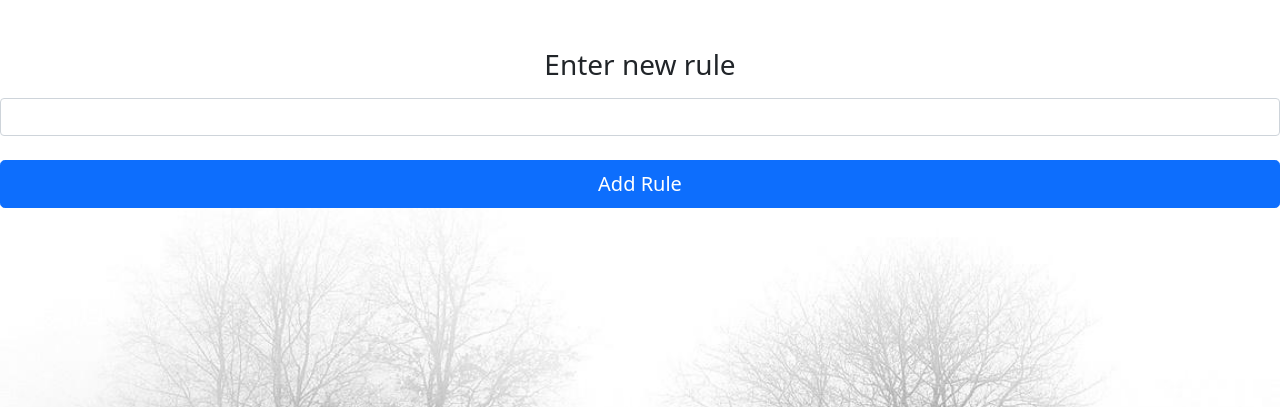
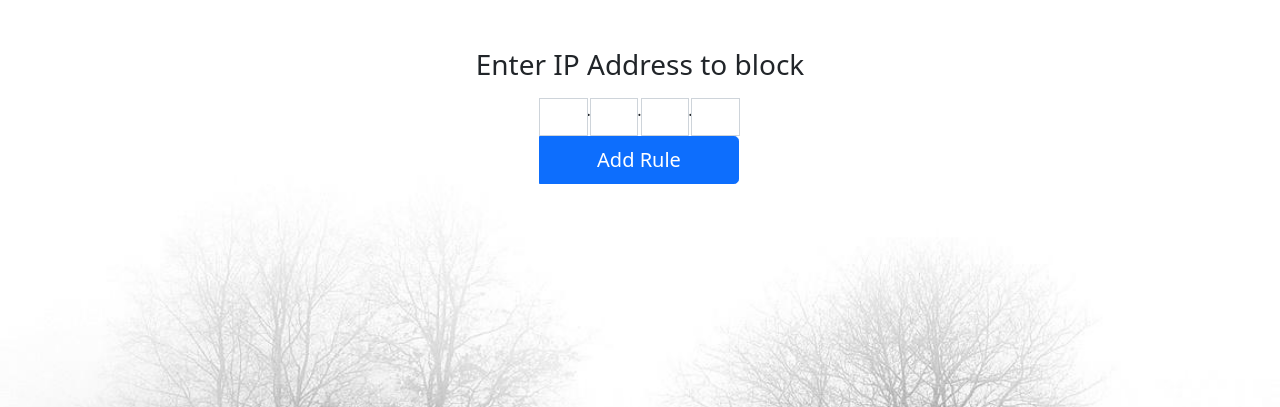
Before and after one commit to omri30000/Serverus, a Flask app: page /addRule in a window 1280 px wide. Shown: the part 56-463 px from the top of the page. Run offline with Flask 2, Linux system fonts and the light colour scheme; the visitor is signed in with stand-in values (Sample User, id 1); some libraries are stand-ins or nearby versions.

Commit message:
changed design of addRule page

```diff
--- a/WebAppComponent/Main.py
+++ b/WebAppComponent/Main.py
@@ -95,7 +95,12 @@ def rule_management_page():
 def add_rule_page():
     if "userID" in session:  # the user is connected
         if request.method == "POST":
-            rule = request.form["rule data"]
+            first = request.form["rule data1"]
+            second = request.form["rule data2"]
+            third = request.form["rule data3"]
+            fourth = request.form["rule data4"]
+
+            rule = first + '.' + second + '.' + third + '.' + fourth
             db_manager.add_rule(session["userID"], rule)
             return redirect(url_for("rule_management_page"))
         else:  # GET request
--- a/WebAppComponent/templates/addRule.html
+++ b/WebAppComponent/templates/addRule.html
@@ -26,12 +26,26 @@
 <main class="form-signin">
     <center>
         <form method="post" action="#">
-            <h1 class="h3 mb-3 fw-normal">Enter new rule</h1>
-            <label for="ruleData" class="visually-hidden">Rule</label>
-            <input type="text" name="rule data" id="ruleData" class="form-control" placeholder="" required>
-            <br>
+            <h1 class="h3 mb-3 fw-normal">Enter IP Address to block</h1>
+            <div class="input-group mb-3" style="width:200px;">
+                <label for="byte1" class="visually-hidden">First</label>
+                <input class="form-control" type="text" name="rule data1" id="byte1" placeholder="" required>
+                <label>.</label>
 
-            <button class="w-100 btn btn-lg btn-primary" type="submit">Add Rule</button>
+                <label for="byte2" class="visually-hidden">Second</label>
+                <input class="form-control" type="text" name="rule data2" id="byte2" placeholder="" required>
+                <label>.</label>
+
+                <label for="byte3" class="visually-hidden">Third</label>
+                <input class="form-control" type="text" name="rule data3" id="byte3" placeholder="" required>
+                <label>.</label>
+
+                <label for="byte4" class="visually-hidden">Fourth</label>
+                <input class="form-control" type="text" name="rule data4" id="byte4" placeholder="" required>
+
+                <button class="w-100 btn btn-lg btn-primary" type="submit">Add Rule</button>
+            </div>
+
         </form>
     </center>
 </main>
```
